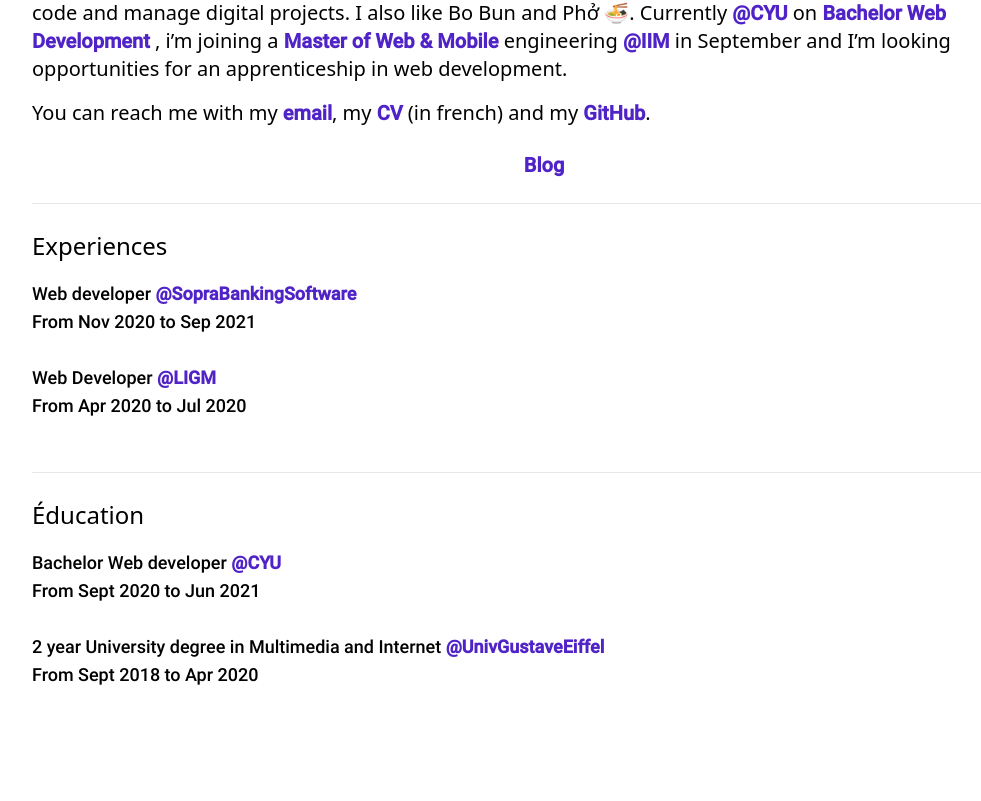
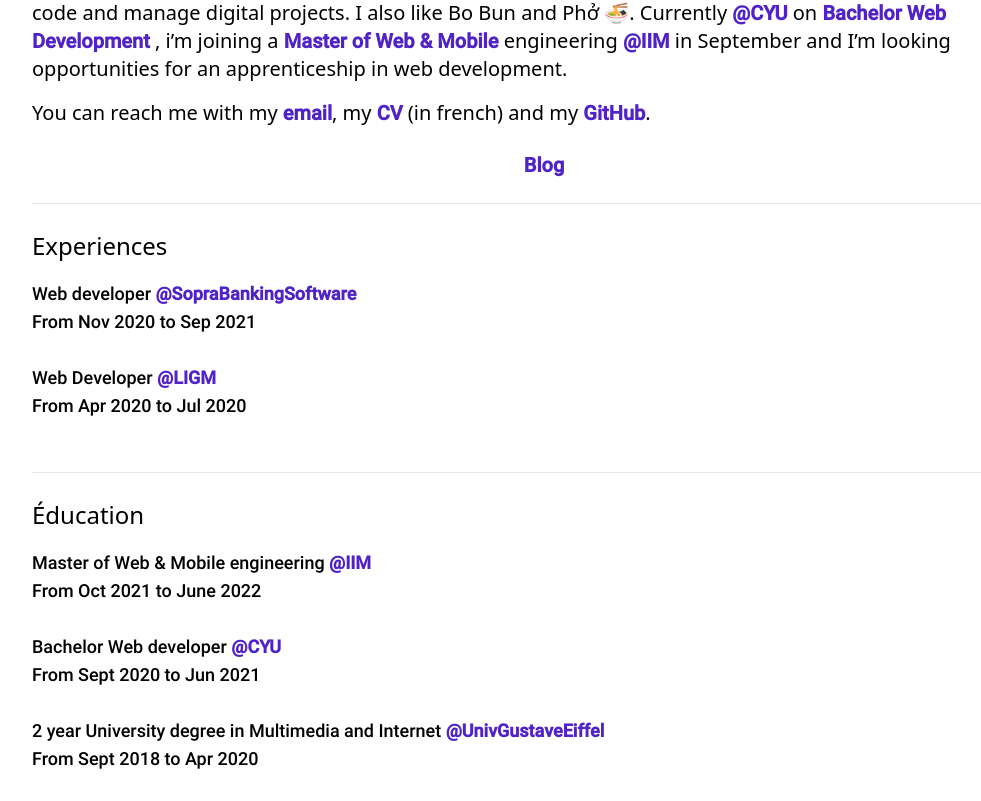
Before and after one commit to alanakra/alan-web, a Next.js app: page / in a window 1280 px wide. Shown: the part 364-1165 px from the top of the page, without its empty margins (96-1077 px from the left). Before the commit the page ends 1081 px from the top, so only its background shows below. Built offline with nearby package versions, Linux system fonts and the light colour scheme.

Commit message:
Add formation

```diff
--- a/pages/index.js
+++ b/pages/index.js
@@ -18,6 +18,12 @@
   }]
 
   const education = [{
+    title: 'Master of Web & Mobile engineering',
+    school: '@IIM',
+    startDate: 'Oct 2021',
+    endDate: 'June 2022',
+    link: 'http://iim.fr'
+  },{
     title: 'Bachelor Web developer',
     school: '@CYU',
     startDate: 'Sept 2020',
```
